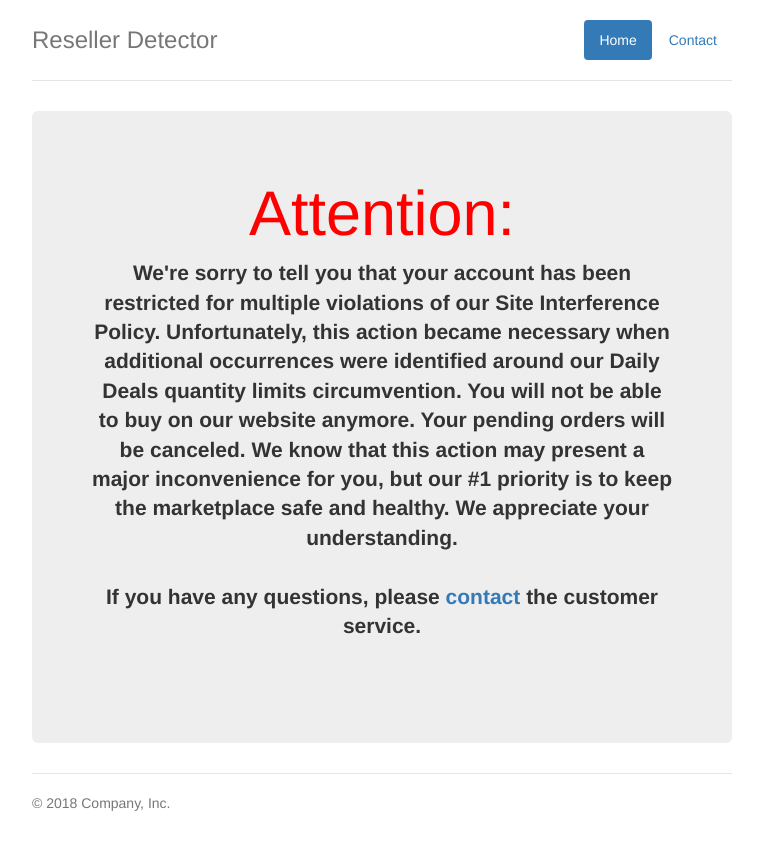
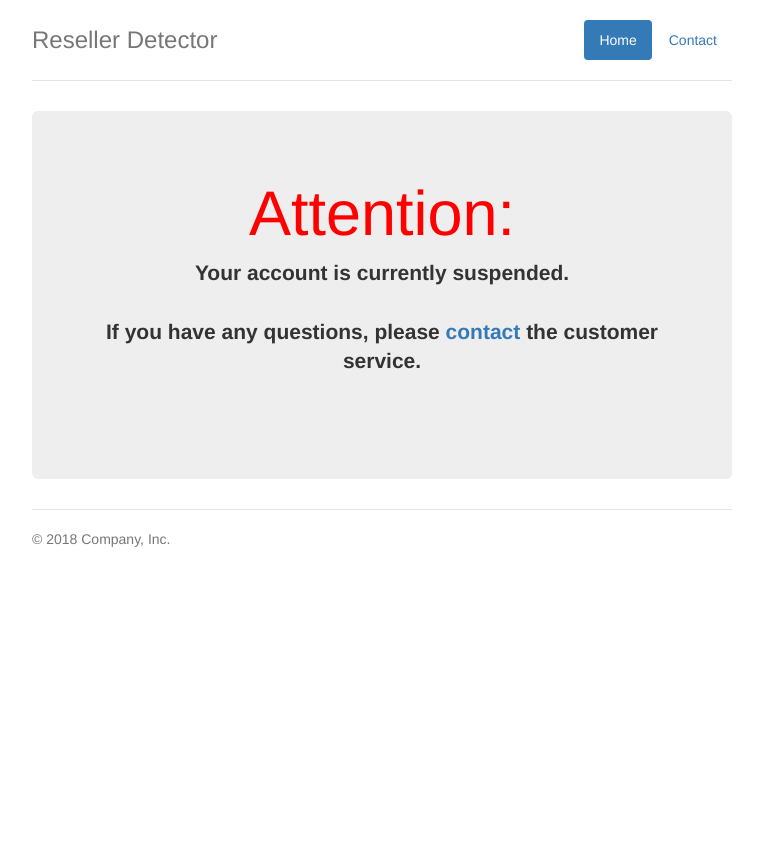
Before and after one commit to qizhang-1/reseller-detector, a Flask app: page /blacklist in a window 1280 px wide. Shown: the whole page, without its empty margins (258-1021 px from the left). After the commit the page ends 547 px from the top, so only its background shows below. Run offline with Flask 2, Linux system fonts and the light colour scheme; some libraries are stand-ins or nearby versions.

Commit message:
minor modify

```diff
--- a/src/web_app/app/templates/blacklist.html
+++ b/src/web_app/app/templates/blacklist.html
@@ -47,9 +47,7 @@
       <div class="jumbotron">
       <font color="red"><h1>Attention: </h1></font>
         <p class="lead"> <b>
-        We're sorry to tell you that your account has been restricted for multiple violations of our Site Interference Policy. Unfortunately, this action became necessary when additional occurrences were identified around our Daily Deals quantity limits circumvention.
-        You will not be able to buy on our website anymore. Your pending orders will be canceled. We know that this action may present a major inconvenience for you, but our #1 priority is to keep the marketplace safe and healthy. We appreciate your understanding.
-
+          Your account is currently suspended.
         <br/>
         <br/>
           If you have any questions, please <a href="mailto:customer@company.com">contact</a> the customer service.   </b></p>
```
